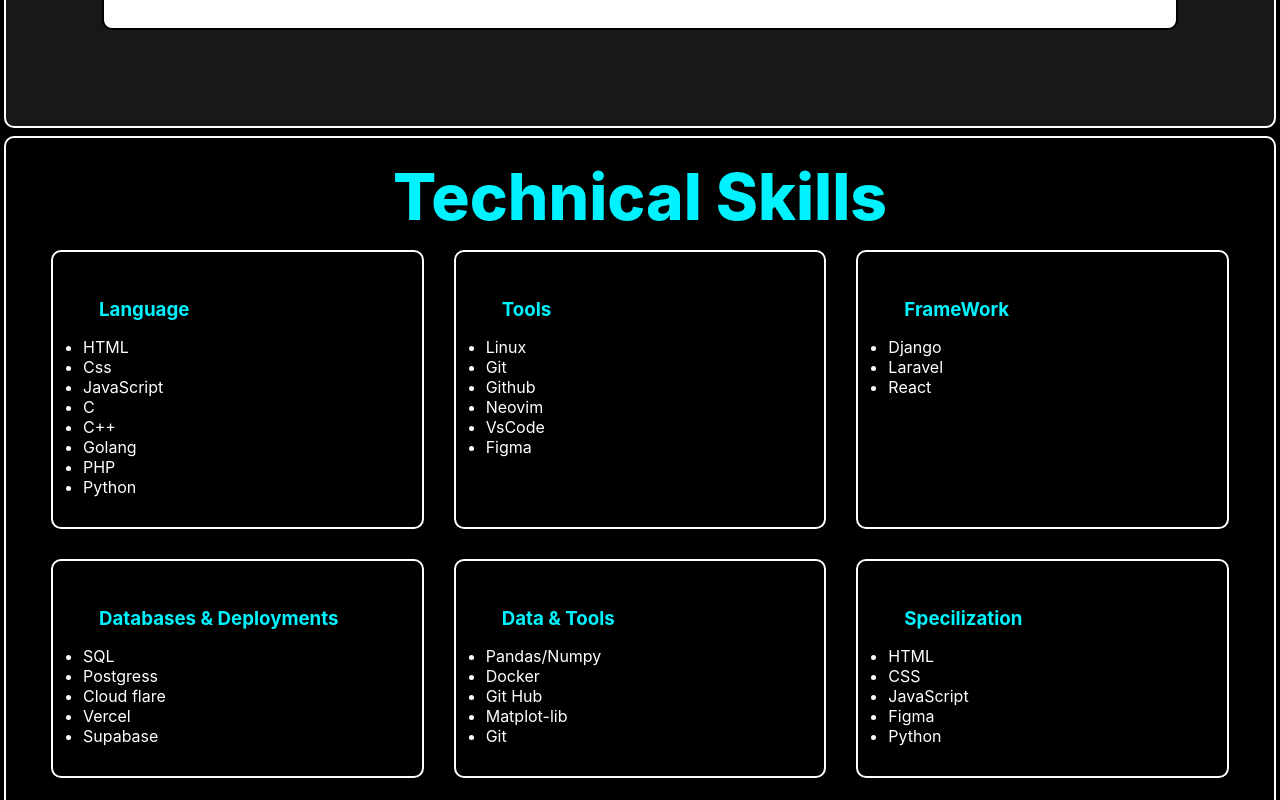
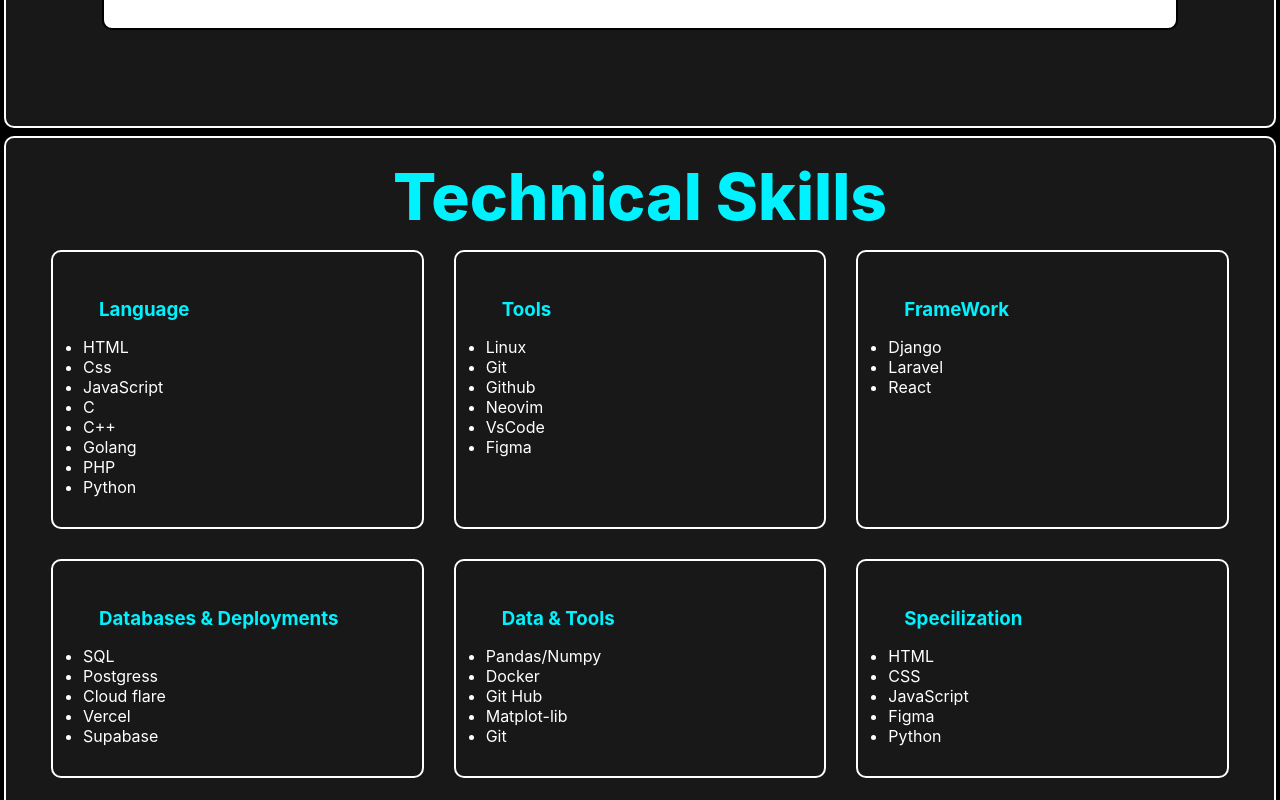
Before and after one commit to Biraj-Bhatta/portfolio, a plain HTML site: page index.html in a window 1280 px wide. Shown: the part 1760-2560 px from the top of the page. Drawn offline with Linux system fonts and the light colour scheme.

Commit message:
fixed an error

```diff
--- a/style.css
+++ b/style.css
@@ -669,7 +669,7 @@
 /* =======================================================================Skills-Section================================================================== */
 
 .skills-section{
-    backgroun-color:var(--bg-flex);
+    background-color:var(--bg-flex);
     display:flex;
     flex-direction:column;
 
```
